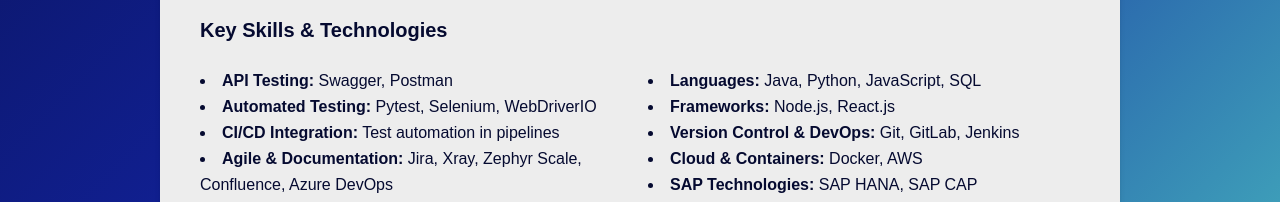
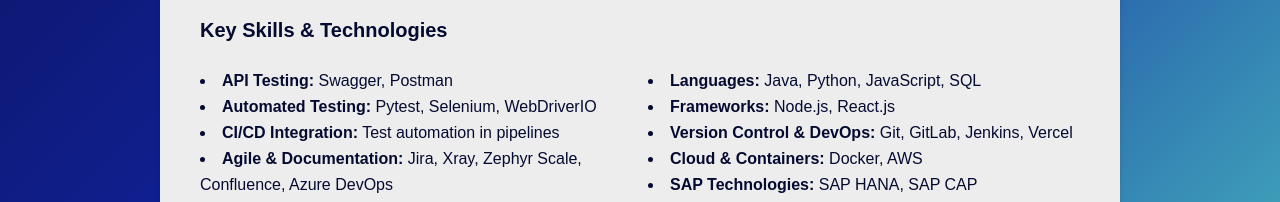
Before and after one commit to maisafari/mariza-app, a Next.js app: page / in a window 1280 px wide. Shown: the part 1900-2102 px from the top of the page. Built offline with nearby package versions, Linux system fonts and the light colour scheme.

Commit message:
layout css and html2

```diff
--- a/src/app/page.tsx
+++ b/src/app/page.tsx
@@ -113,7 +113,7 @@
               <li><strong>Frameworks:</strong> Node.js, React.js</li>
 
               {/* DevOps & Cloud */}
-              <li><strong>Version Control & DevOps:</strong> Git, GitLab, Jenkins</li>
+              <li><strong>Version Control & DevOps:</strong> Git, GitLab, Jenkins, Vercel</li>
               <li><strong>Cloud & Containers:</strong> Docker, AWS</li>
 
               {/* Enterprise Tech */}
```
